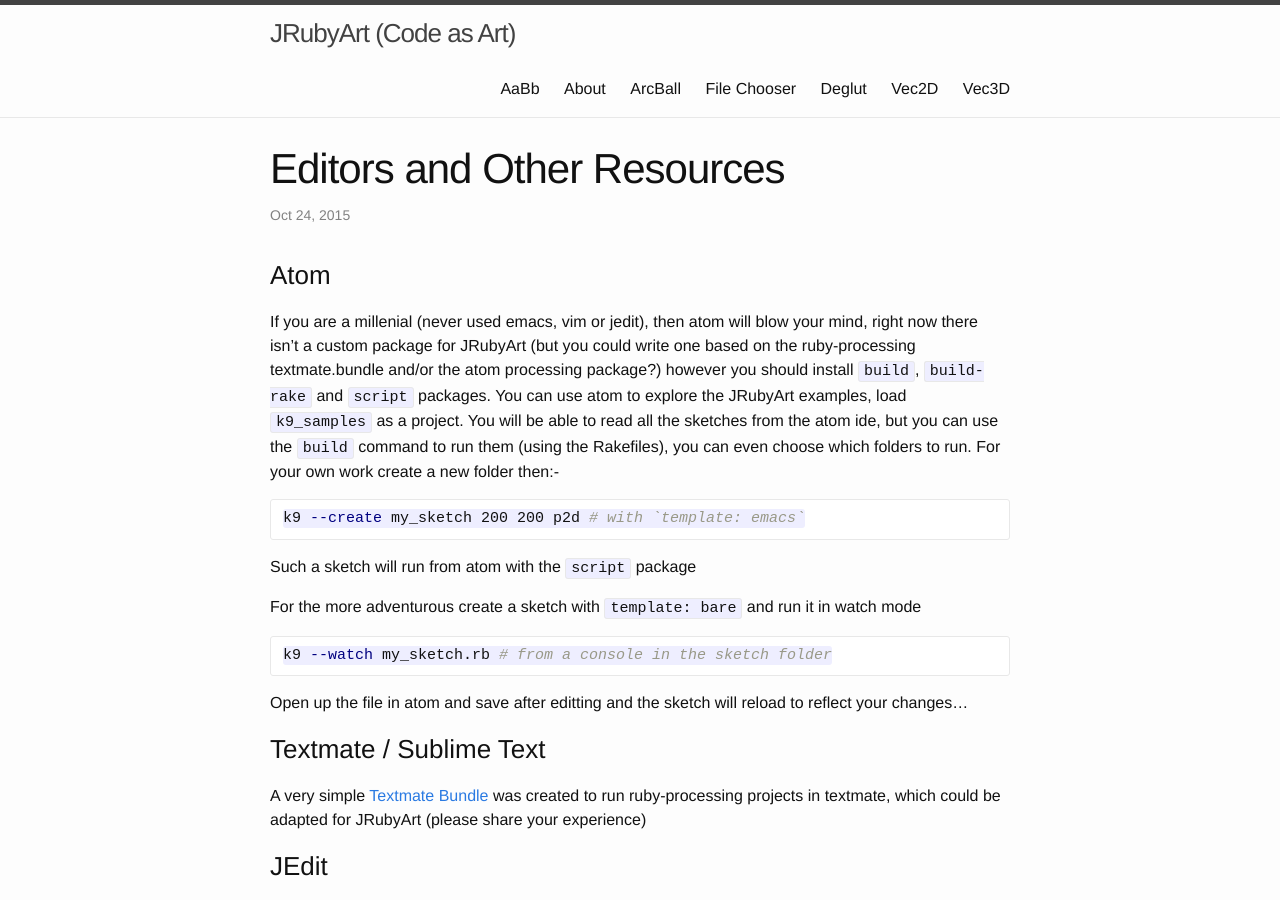
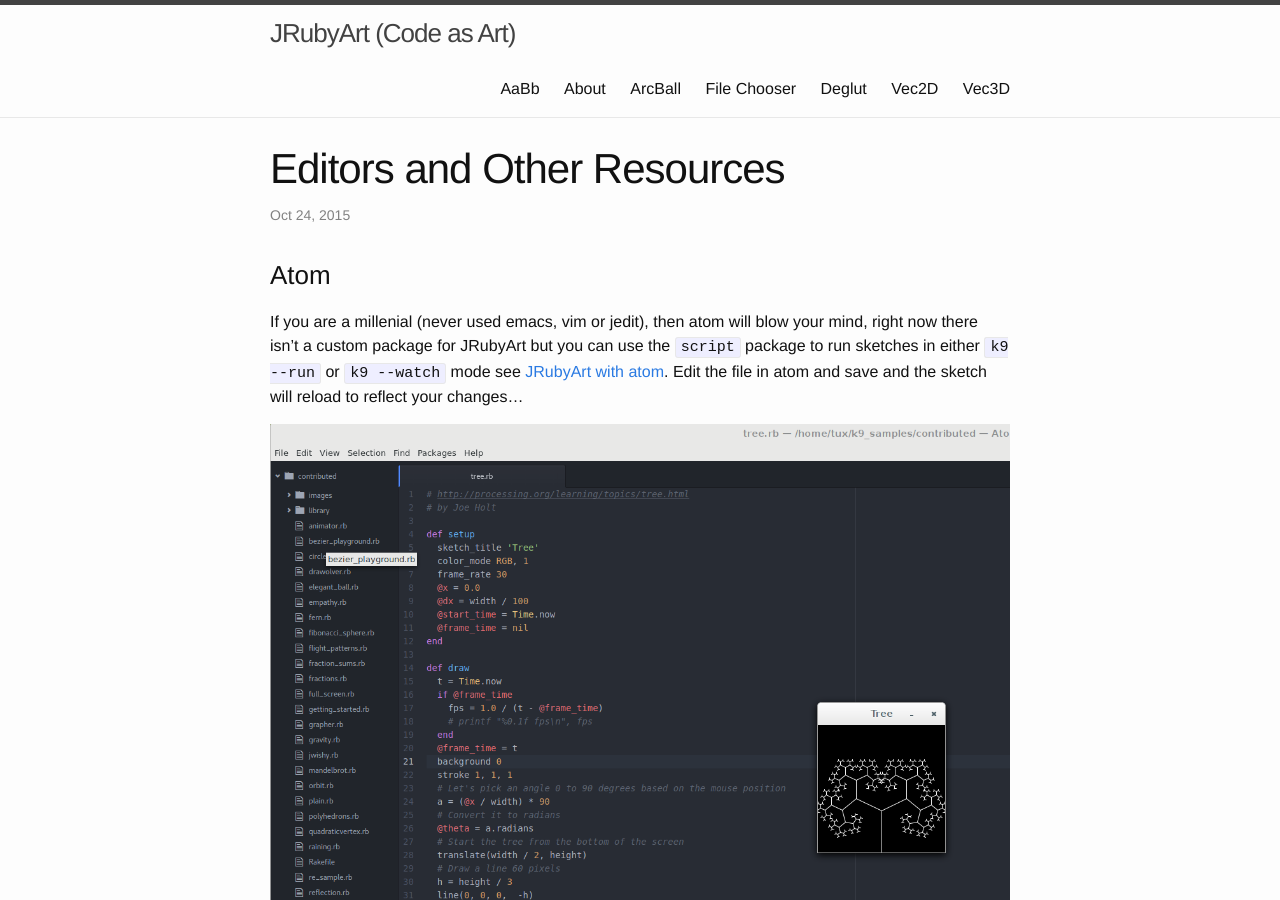
Before and after one commit to ruby-processing/JRubyArt, a Jekyll site: the page built from _posts/2015-10-24-editors.md, in a window 1280 px wide and 900 px high. Built offline with Jekyll 4.4.1, drawn with Linux system fonts in a browser that asks for light colours; some of the changed text lies outside the part shown.

Commit message:
atom script

````diff
--- a/_config.yml
+++ b/_config.yml
@@ -3,7 +3,7 @@
 title: JRubyArt (Code as Art)
 email: mamba2928@yahoo.co.uk
 description: > # this means to ignore newlines until "baseurl:"
-   JRubyArt is a ruby wrapper for processing-3.1.1+ For processing-2.2.1, use
+   JRubyArt is a ruby wrapper for processing-3.2.1+ For processing-2.2.1, use
    ruby-processing.
 baseurl: "" # the subpath of your site, e.g. /blog
 url: "https://ruby-processing.github.io/JRubyArt"
--- a/_posts/2015-10-24-editors.md
+++ b/_posts/2015-10-24-editors.md
@@ -8,18 +8,9 @@
 ---
 ### Atom ###
 
-If you are a millenial (never used emacs, vim or jedit), then atom will blow your mind, right now there isn't a custom package for JRubyArt (but you could write one based on the ruby-processing textmate.bundle and/or the atom processing package?) however you should install `build`, `build-rake` and `script` packages. You can use atom to explore the JRubyArt examples, load `k9_samples` as a project. You will be able to read all the sketches from the atom ide, but you can use the `build` command to run them (using the Rakefiles), you can even choose which folders to run. For your own work create a new folder then:-
+If you are a millenial (never used emacs, vim or jedit), then atom will blow your mind, right now there isn't a custom package for JRubyArt but you can use the `script` package to run sketches in either `k9 --run` or `k9 --watch` mode see [JRubyArt with atom][atom]. Edit the file in atom and save and the sketch will reload to reflect your changes...
 
-```bash
-k9 --create my_sketch 200 200 p2d # with `template: emacs`
-```
-Such a sketch will run from atom with the `script` package
-
-For the more adventurous create a sketch with `template: bare` and run it in watch mode
-```bash
-k9 --watch my_sketch.rb # from a console in the sketch folder
-```
-Open up the file in atom and save after editting and the sketch will reload to reflect your changes...
+![atom-watch]({{ site.github.url }}/assets/atom_watch.png)
 
 ### Textmate / Sublime Text
 A very simple [Textmate Bundle][textmate] was created to run ruby-processing projects in textmate, which could be adapted for JRubyArt (please share your experience)
````
Also changed, not shown: other parts of _posts/2015-10-24-editors.md (+1 -0 lines), _posts/2016-08-16-atom.md (added, +41 -0 lines), assets/atom_watch.png (added).
